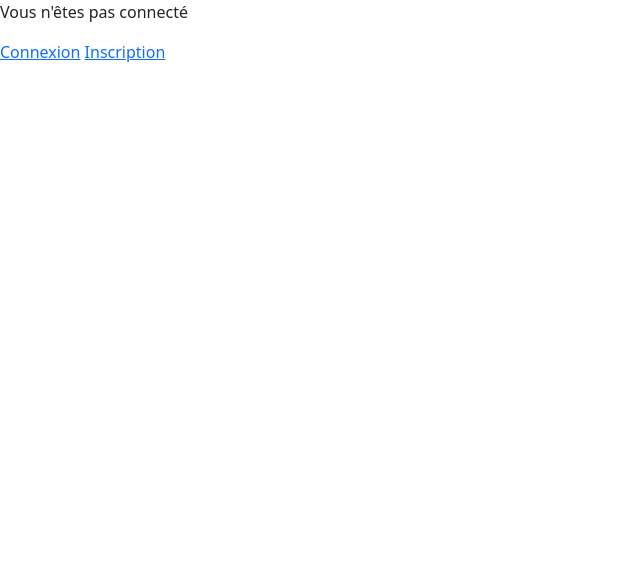
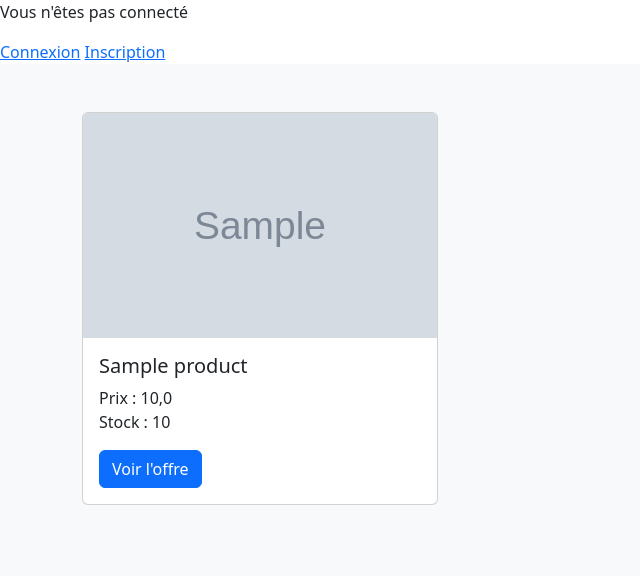
Before and after one commit to DylanLakhdari/EspaceShopping, a Django app: page / in a window 1280 px wide. Shown: the top 576 px of the page, without its empty margins (0-640 px from the left). Run offline with Django 5.2, Linux system fonts and the light colour scheme; tables that the repository leaves empty hold one stand-in row (values such as "Sample post"); grey boxes marked "Sample" are stand-in pictures.

Commit message:
Affichage des Produtcs dans l'index

```diff
--- a/templates/catalog/index.html
+++ b/templates/catalog/index.html
@@ -2,7 +2,7 @@
 
 {% block title %}EspaceShopping | Accueil{% endblock %}
 
-{% block main %}
+{% block header %}
 
     {% if user.is_authenticated %}
 
@@ -16,12 +16,44 @@
     </form>
 
     {% else %}
-
         <p>Vous n'êtes pas connecté</p>
         <a href="{% url "login" %}">Connexion</a>
         <a href="{% url "accounts-signup" %}">Inscription</a>
-
-
     {% endif %}
 
 {% endblock %}
+
+{% block main %}
+
+        <div class="album py-5 bg-light">
+            <div class="container">
+              <div class="row">
+                {% for product in products %}
+                <div class="col-md-4">
+                  <div class="card mb-4">
+                    <img
+                      class="card-img-top"
+                      style="height: 225px; width: 100%; display: block"
+                      src="{{ product.thumbnail.url }}"
+                      data-holder-rendered="true"
+                    />
+                    <div class="card-body">
+                      <h5 class="card-title">{{ product.name }}</h5>
+                      <p class="mb-0">
+                        Prix : {{ product.price }}
+                      </p>
+                      <p>
+                        Stock : {{ product.stock }}
+                      </p>
+                      <a href="{{ Train_offer.slug }}" class="btn btn-primary"
+                        >Voir l'offre</a
+                      >
+                    </div>
+                  </div>
+                </div>
+                {% endfor %}
+              </div>
+            </div>
+          </div>
+
+{% endblock %}
```
Lines whose indentation alone changed are shown as unchanged.
